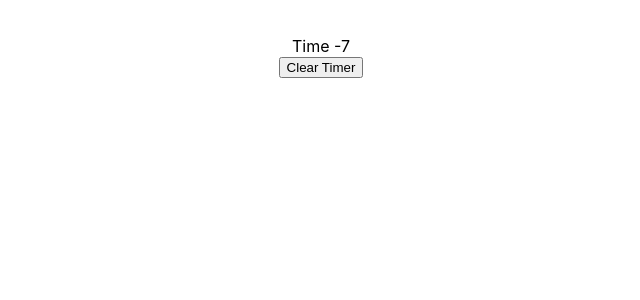
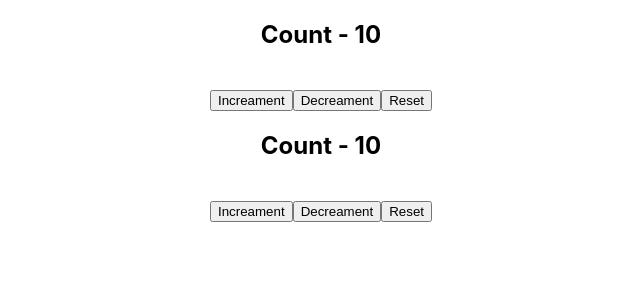
Before and after one commit to sbhusal123/react-hooks, a React (Create React App) app: page / in a window 1280 px wide. Shown: the top 300 px of the page, without its empty margins (319-959 px from the left). Built offline with nearby package versions, Linux system fonts and the light colour scheme.

Commit message:
Added customHook to implement counter.

```diff
--- a/src/App.js
+++ b/src/App.js
@@ -1,10 +1,11 @@
 import React from "react";
-import AdvanceUsage from "./Components/useRefHook/AdvanceUsage";
+import Counter from "./Components/customHook/Counter";
 
 function App() {
     return (
         <div className="App">
-            <AdvanceUsage />
+            <Counter />
+            <Counter />
         </div>
     );
 }
--- /dev/null
+++ b/src/Components/customHook/Counter.js
@@ -0,0 +1,20 @@
+import React, { useState } from "react";
+import { useCounter } from "./Hooks";
+
+function Counter() {
+    const [count, increament, decreament, reset] = useCounter(10);
+
+    return (
+        <div>
+            <p align="center">
+                <h2>Count - {count}</h2>
+                <br></br>
+                <button onClick={increament}>Increament</button>
+                <button onClick={decreament}>Decreament</button>
+                <button onClick={reset}>Reset</button>
+            </p>
+        </div>
+    );
+}
+
+export default Counter;
--- /dev/null
+++ b/src/Components/customHook/Hooks.js
@@ -0,0 +1,27 @@
+import { useEffect, useState } from "react";
+
+export function useDocumentTitle(count) {
+    useEffect(() => {
+        document.title = `Count  ${count}`;
+    }, [count]);
+
+    return <div></div>;
+}
+
+export function useCounter(initialValue = 0) {
+    const [count, setCount] = useState(initialValue);
+
+    const increament = () => {
+        setCount(prevCount => prevCount + 1);
+    };
+
+    const decreament = () => {
+        setCount(prevCount => prevCount - 1);
+    };
+
+    const reset = () => {
+        setCount(0);
+    };
+
+    return [count, increament, decreament, reset];
+}
```
Also changed, not shown: src/Components/customHook/Basic.js (added, +22 -0 lines), src/Components/customHook/README.md (added), 1 other file (tests, documents, lock files or other folders).
